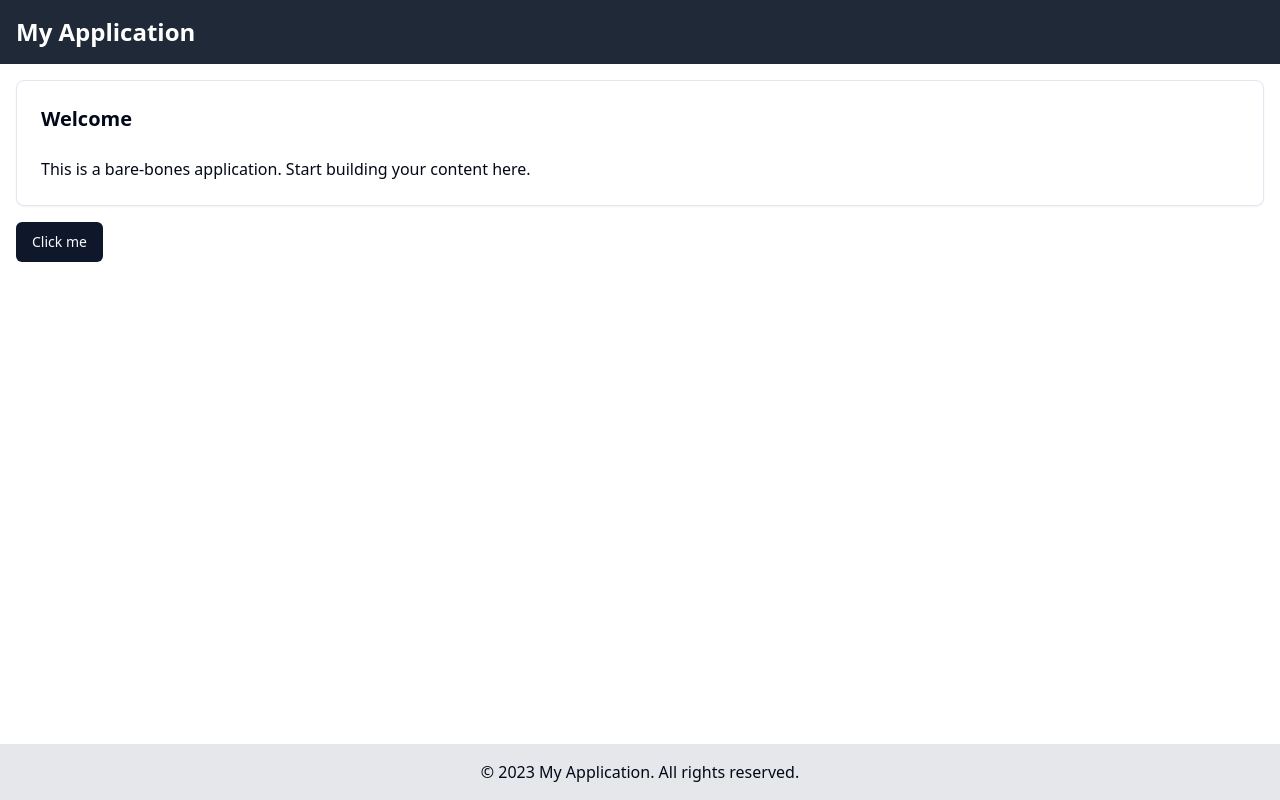
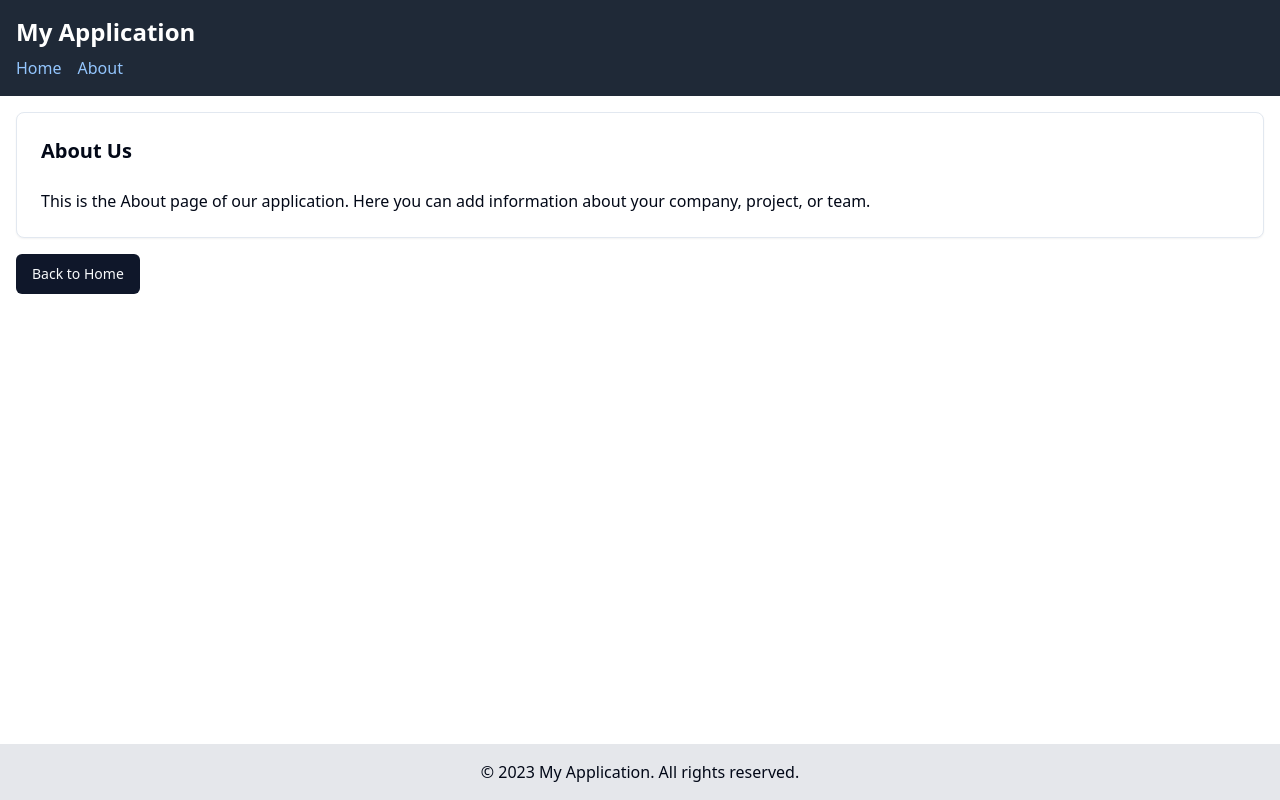
Before and after one commit to GPT-Engineer-App-Dev/minimal-magic, a React (Vite) app: page / in a window 1280 px wide. Built offline with nearby package versions, Linux system fonts and the light colour scheme.

Commit message:
Reverted to edit a0bcef4a-eaf2-40aa-b720-497fac55670e: "GPT Engineer Update"

```diff
--- a/src/pages/Index.jsx
+++ b/src/pages/Index.jsx
@@ -1,25 +1,32 @@
 import React from 'react';
 import { Card, CardHeader, CardContent } from '@/components/ui/card';
 import { Button } from '@/components/ui/button';
+import { Link } from 'react-router-dom';
 
-const Index = () => {
+const About = () => {
   return (
     <div className="min-h-screen flex flex-col">
       <header className="bg-gray-800 text-white p-4">
         <h1 className="text-2xl font-bold">My Application</h1>
+        <nav className="mt-2">
+          <Link to="/" className="text-blue-300 hover:text-blue-100 mr-4">Home</Link>
+          <Link to="/about" className="text-blue-300 hover:text-blue-100">About</Link>
+        </nav>
       </header>
 
       <main className="flex-grow p-4">
         <Card className="mb-4">
           <CardHeader>
-            <h2 className="text-xl font-semibold">Welcome</h2>
+            <h2 className="text-xl font-semibold">About Us</h2>
           </CardHeader>
           <CardContent>
-            <p>This is a bare-bones application. Start building your content here.</p>
+            <p>This is the About page of our application. Here you can add information about your company, project, or team.</p>
           </CardContent>
         </Card>
 
-        <Button>Click me</Button>
+        <Button asChild>
+          <Link to="/">Back to Home</Link>
+        </Button>
       </main>
 
       <footer className="bg-gray-200 p-4 text-center">
@@ -29,4 +36,4 @@ const Index = () => {
   );
 };
 
-export default Index;
+export default About;
```
